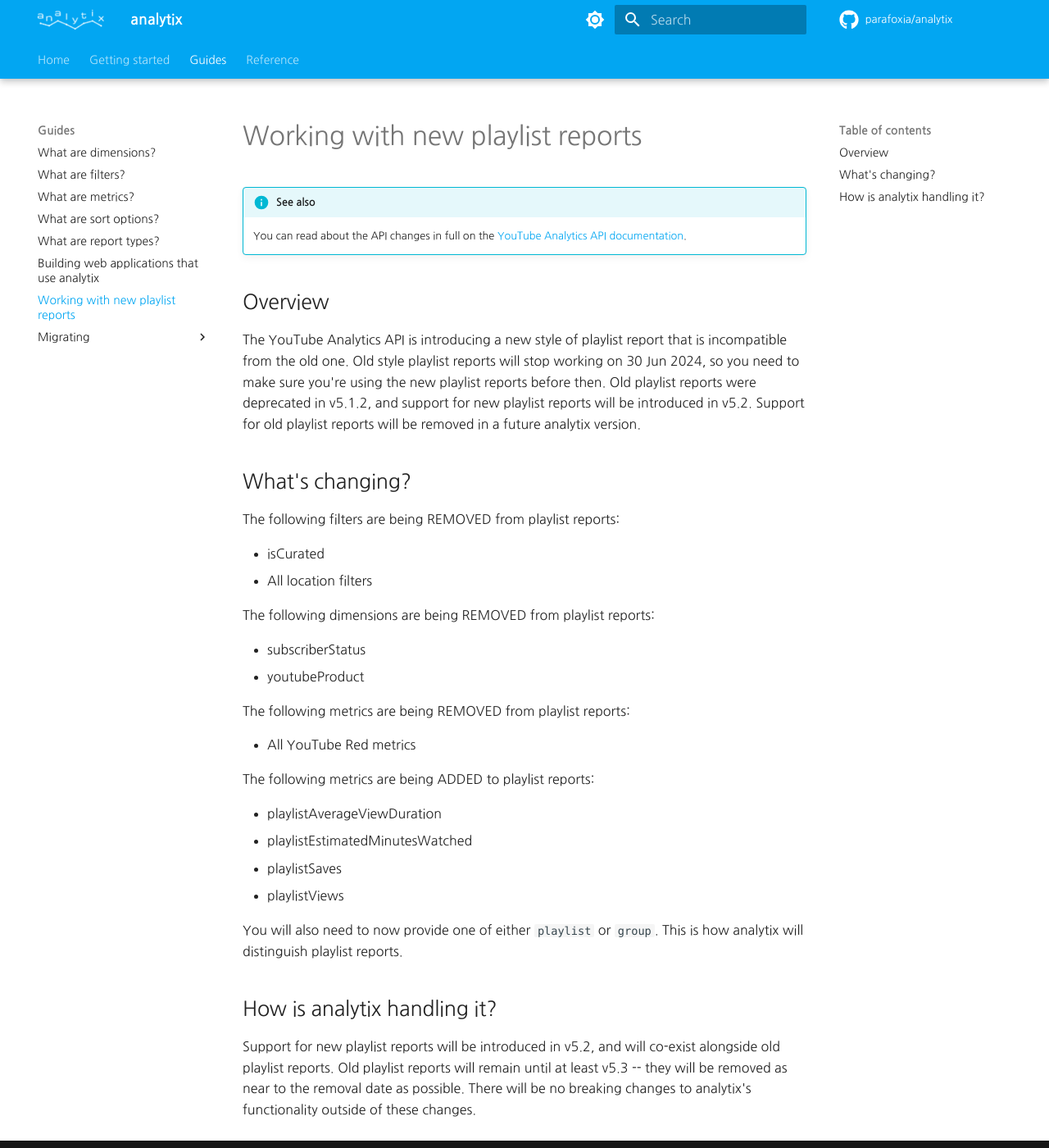
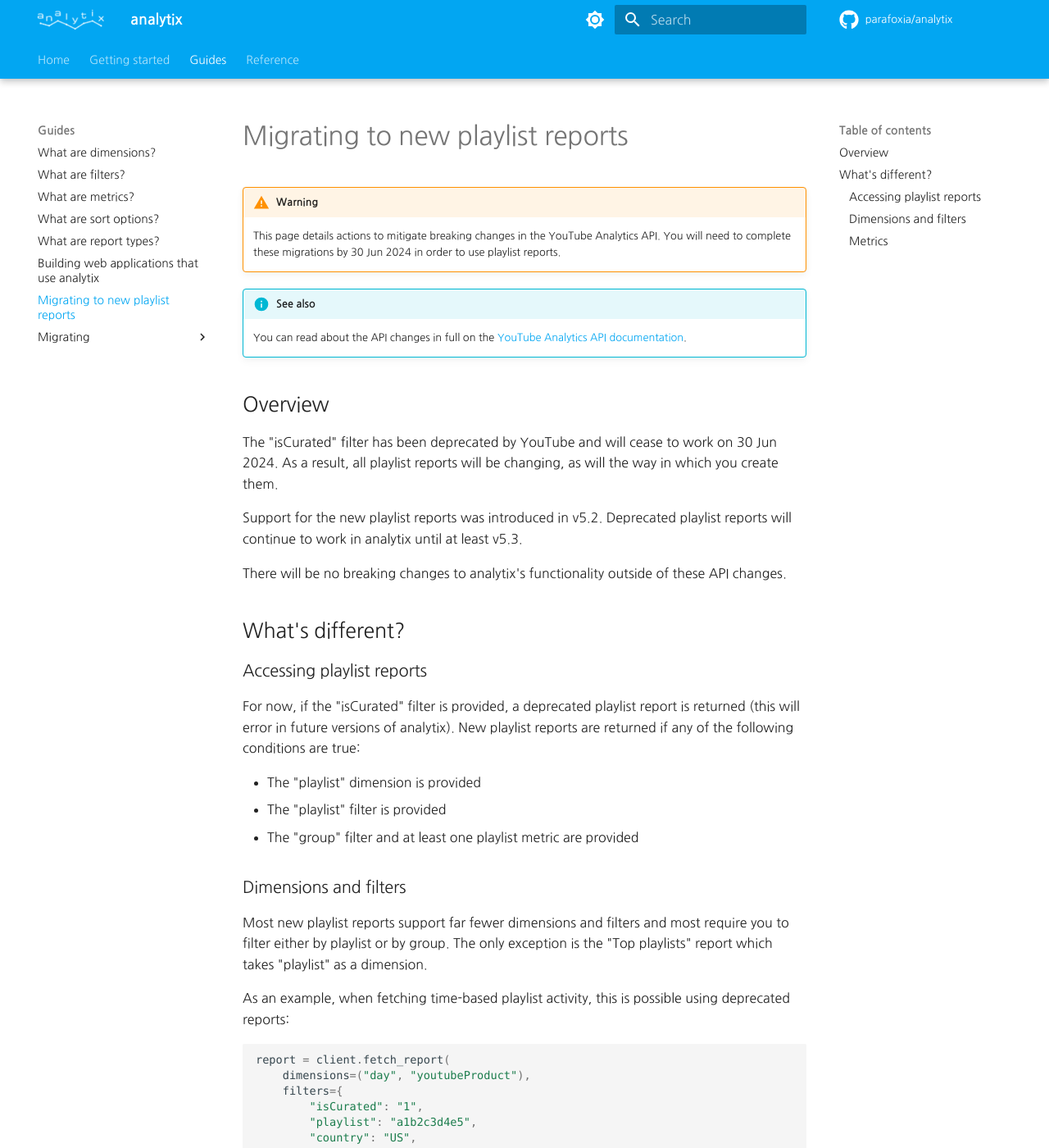
Before and after one commit to parafoxia/analytix, an MkDocs documentation site: the page built from docs/guides/new-playlist-reports.md, in a window 1280 px wide and 1400 px high. Shown: the whole window at 82% size. Built offline with MkDocs 1.6.1 and Material for MkDocs 9.7.7, drawn with Linux system fonts in a browser that asks for light colours; some web fonts are replaced; comment, search, counter and statistics services are not loaded; some of the changed text lies outside the part shown.

Commit message:
Update new playlist reports guide

````diff
--- a/docs/guides/new-playlist-reports.md
+++ b/docs/guides/new-playlist-reports.md
@@ -1,43 +1,108 @@
-# Working with new playlist reports
+# Migrating to new playlist reports
+
+!!! warning
+    This page details actions to mitigate breaking changes in the YouTube Analytics API.
+    You will need to complete these migrations by 30 Jun 2024 in order to use playlist reports.
 
 !!! info "See also"
     You can read about the API changes in full on the [YouTube Analytics API documentation](https://developers.google.com/youtube/analytics/revision_history#january-19,-2024).
 
 ## Overview
 
-The YouTube Analytics API is introducing a new style of playlist report that is incompatible from the old one.
-Old style playlist reports will stop working on 30 Jun 2024, so you need to make sure you're using the new playlist reports before then.
-Old playlist reports were deprecated in v5.1.2, and support for new playlist reports will be introduced in v5.2.
-Support for old playlist reports will be removed in a future analytix version.
+The "isCurated" filter has been deprecated by YouTube and will cease to work on 30 Jun 2024.
+As a result, all playlist reports will be changing, as will the way in which you create them.
 
-## What's changing?
+Support for the new playlist reports was introduced in v5.2.
+Deprecated playlist reports will continue to work in analytix until at least v5.3.
 
-The following filters are being REMOVED from playlist reports:
+There will be no breaking changes to analytix's functionality outside of these API changes.
 
-* isCurated
-* All location filters
+## What's different?
 
-The following dimensions are being REMOVED from playlist reports:
+### Accessing playlist reports
 
-* subscriberStatus
-* youtubeProduct
+For now, if the "isCurated" filter is provided, a deprecated playlist report is returned (this will error in future versions of analytix).
+New playlist reports are returned if any of the following conditions are true:
 
-The following metrics are being REMOVED from playlist reports:
+* The "playlist" dimension is provided
+* The "playlist" filter is provided
+* The "group" filter and at least one playlist metric are provided
 
-* All YouTube Red metrics
+### Dimensions and filters
 
-The following metrics are being ADDED to playlist reports:
+Most new playlist reports support far fewer dimensions and filters and most require you to filter either by playlist or by group.
+The only exception is the "Top playlists" report which takes "playlist" as a dimension.
+
+As an example, when fetching time-based playlist activity, this is possible using deprecated reports:
+
+```py
+report = client.fetch_report(
+    dimensions=("day", "youtubeProduct"),
+    filters={
+        "isCurated": "1",
+        "playlist": "a1b2c3d4e5",
+        "country": "US",
+        "subscribedStatus": "SUBSCRIBED",
+    },
+)
+assert report.type.name == "Time-based activity for playlists (deprecated)"
+```
+
+With the new reports, this is as close as you can get:
+
+```py
+report = client.fetch_report(
+    dimensions=("day",),
+    filters={
+        "playlist": "a1b2c3d4e5",
+    },
+)
+assert report.type.name == "Time-based activity for playlists"
+```
+
+### Metrics
+
+YouTube Red-related metrics are not supported in new playlist reports, though some new metrics have been added:
 
 * playlistAverageViewDuration
 * playlistEstimatedMinutesWatched
 * playlistSaves
 * playlistViews
 
-You will also need to now provide one of either `playlist` or `group`.
-This is how analytix will distinguish playlist reports.
+There are also now two types of playlist metrics:
 
-## How is analytix handling it?
+* Aggregate video metrics, which look at all data for videos within a playlist (only supported when the "isCurated" filter is not provided)
+* In-playlist metrics, which only look at data where the interactions happened *within the playlist itself*
 
-Support for new playlist reports will be introduced in v5.2, and will co-exist alongside old playlist reports.
-Old playlist reports will remain until at least v5.3 -- they will be removed as near to the removal date as possible.
-There will be no breaking changes to analytix's functionality outside of these changes.
+Previously, all metrics were in-playlist.
+
+Some metrics are making the switch between in-playlist and aggregate, an example being the "views" metric.
+When the "isCurated" filter is provided, it acts as an *in-playlist* metric, otherwise it acts as an *aggregate* metric.
+In this case, the "playlistViews" metric serves as the in-playlist equivalent to "views".
+
+So this...
+
+```py
+report = client.fetch_report(
+    metrics=("views",),
+    filters={
+        "isCurated": "1",
+        "playlist": "a1b2c3d4e5",
+    },
+)
+assert report.type.name == "Basic user activity for playlists (deprecated)"
+```
+
+...is equivalent to this:
+
+```py
+report = client.fetch_report(
+    metrics=("playlistViews",),
+    filters={
+        "playlist": "a1b2c3d4e5",
+    },
+)
+assert report.type.name == "Basic user activity for playlists"
+```
+
+Both can be selected in the same report, and analytix always does so where possible by default.
````
